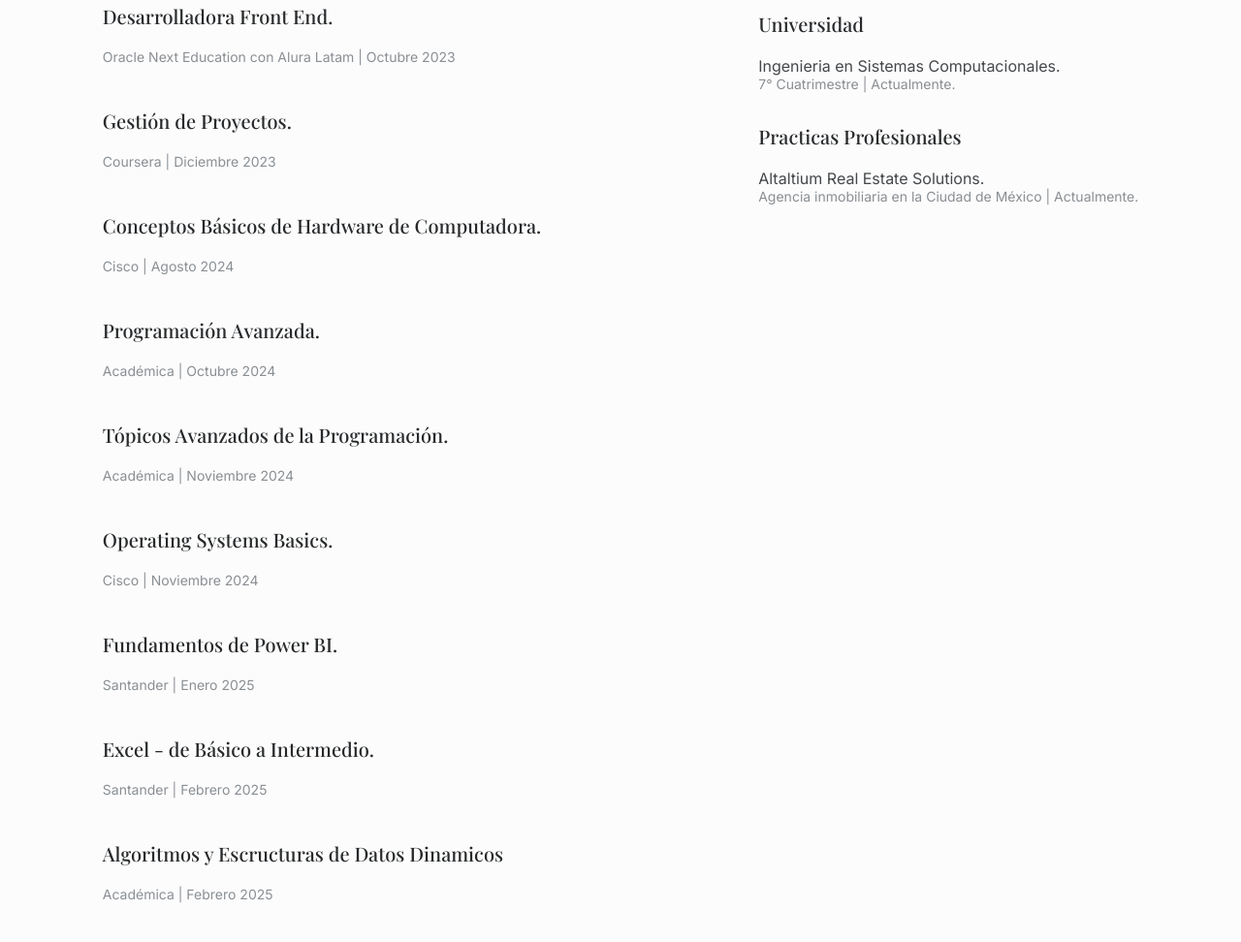
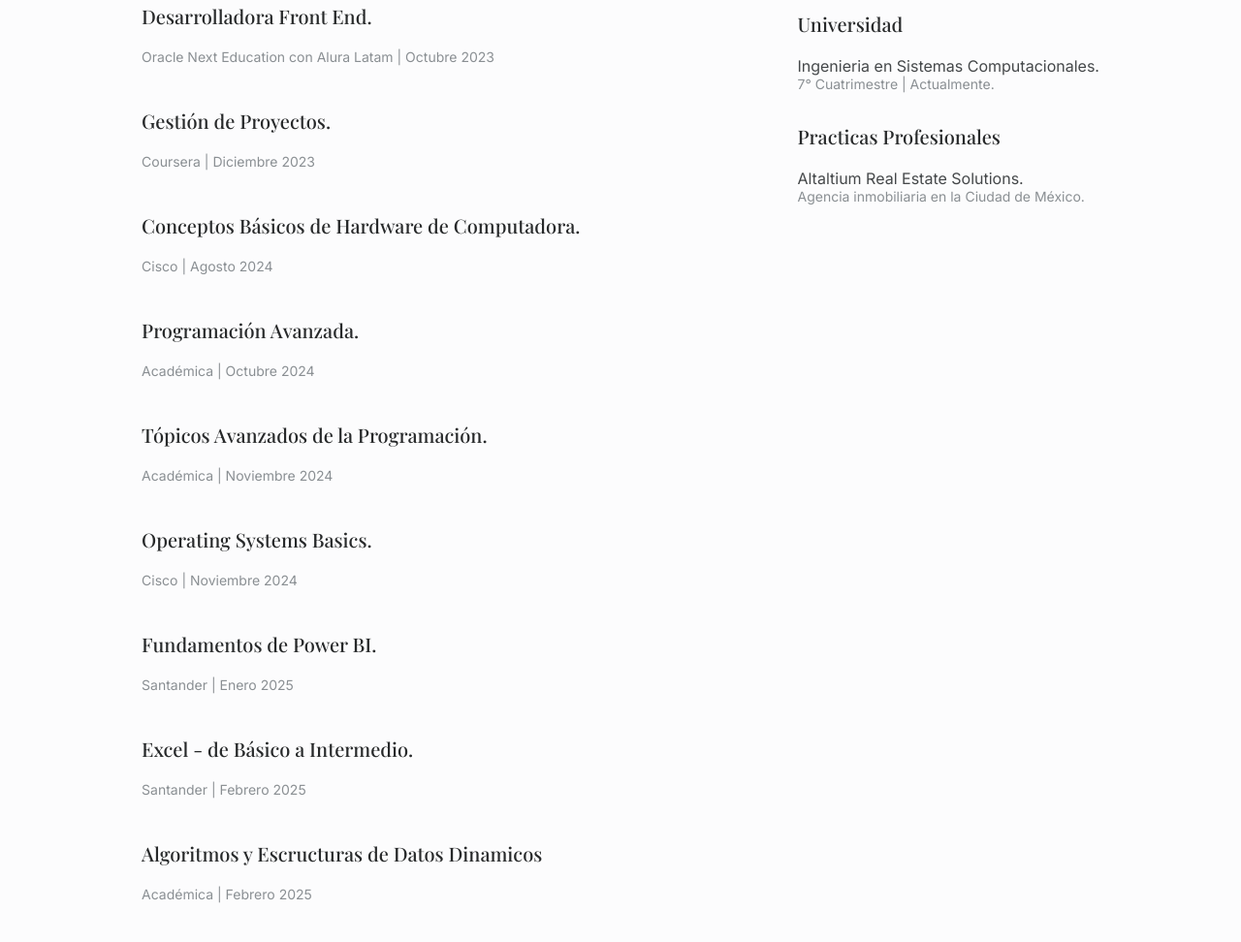
Before and after one commit to Lesli-Rojas/Portafolio_Proyectos, a plain HTML site: page index.html in a window 1280 px wide. Shown: the part 2398-3370 px from the top of the page at 97% size. Drawn offline with nearby package versions, Linux system fonts and the light colour scheme.

Commit message:
Fix typo in qualification year span

```diff
--- a/index.html
+++ b/index.html
@@ -451,7 +451,7 @@
                                     Practicas Profesionales
                                 </h3>
                                 <spna class="qualication__country">Altaltium Real Estate Solutions.</spna>
-                                <span class="qualification__year">Agencia inmobiliaria en la Ciudad de México | Actualmente.</span>
+                                <span class="qualification__year">Agencia inmobiliaria en la Ciudad de México.</span>
                             </div>
 
                       </div>
```
